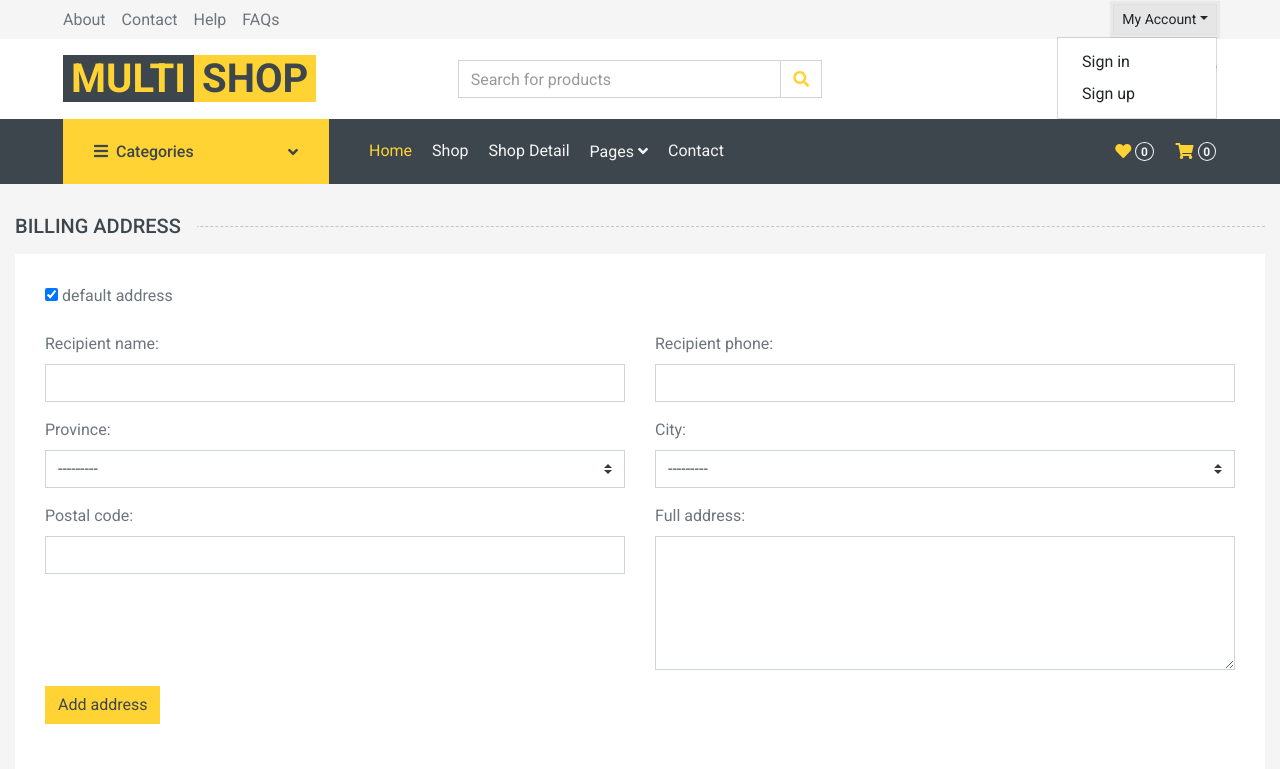
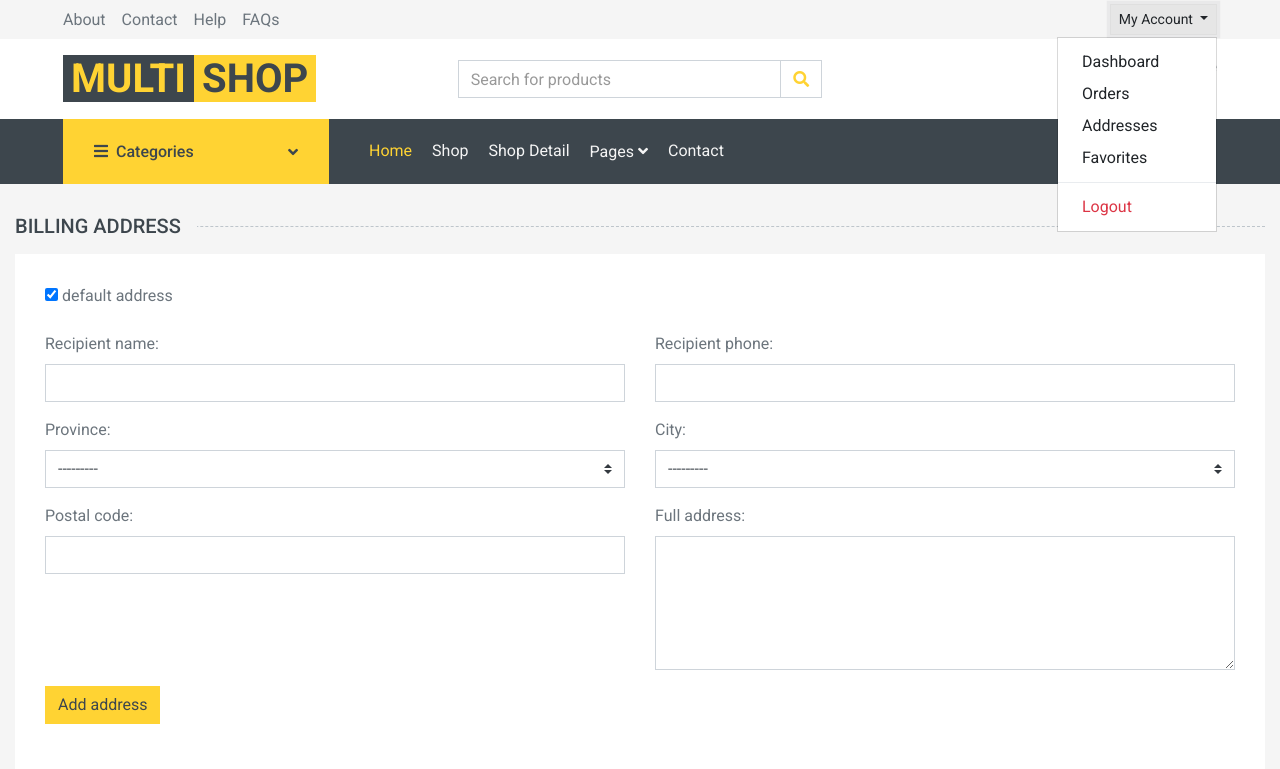
Before and after one commit to Amirhamzeh-Eidi/multishop, a Django app: page /accounts/addresses/add/ in a window 1280 px wide, after a click on "My Account". Shown: the top 769 px of the page. Run offline with Django 5.2, Linux system fonts and the light colour scheme; the visitor is signed in with stand-in values (Sample User, id 1); some libraries are stand-ins or nearby versions.

Commit message:
templates/includes/header.html

```diff
--- a/templates/includes/header.html
+++ b/templates/includes/header.html
@@ -13,12 +13,66 @@
         <div class="col-lg-6 text-center text-lg-right">
             <div class="d-inline-flex align-items-center">
                 <div class="btn-group">
+                    <button
+                        type="button"
+                        class="btn btn-sm btn-light dropdown-toggle"
+                        data-toggle="dropdown"
+                        aria-haspopup="true"
+                        aria-expanded="false"
+                    >
+                        My Account
+                    </button>
+
+                    <div class="dropdown-menu dropdown-menu-right">
+
+                        {% if user.is_authenticated %}
+
+                            <a class="dropdown-item" href="{% url 'accounts:dashboard' %}">
+                                Dashboard
+                            </a>
+
+                            <a class="dropdown-item" href="#">
+                                Orders
+                            </a>
+
+                            <a class="dropdown-item" href="{% url 'accounts:addresses_list' %}">
+                                Addresses
+                            </a>
+
+                            <a class="dropdown-item" href="#">
+                                Favorites
+                            </a>
+
+                            <div class="dropdown-divider"></div>
+
+                            <form action="{% url 'accounts:user_logout' %}?next={{request.get_full_path}}" method="post">
+                                {% csrf_token %}
+                                <button type="submit" class="dropdown-item text-danger">
+                                    Logout
+                                </button>
+                            </form>
+
+                        {% else %}
+
+                            <a class="dropdown-item" href="{% url 'accounts:user_authentication' %}">
+                                Register / Login
+                            </a>
+
+
+                        {% endif %}
+
+                    </div>
+                </div>
+                {% comment %} <div class="btn-group">
                     <button type="button" class="btn btn-sm btn-light dropdown-toggle" data-toggle="dropdown">My Account</button>
                     <div class="dropdown-menu dropdown-menu-right">
                         <button class="dropdown-item" type="button">Sign in</button>
                         <button class="dropdown-item" type="button">Sign up</button>
+                        <form action="{% url 'accounts:user_logout' %}" method="post">{% csrf_token %}
+                            <button type="submit" class="dropdown-item btn btn-outline-danger">Logout</button>
+                        </form>
                     </div>
-                </div>
+                </div> {% endcomment %}
             </div>
             <div class="d-inline-flex align-items-center d-block d-lg-none">
                 <a href="" class="btn px-0 ml-2">
```
